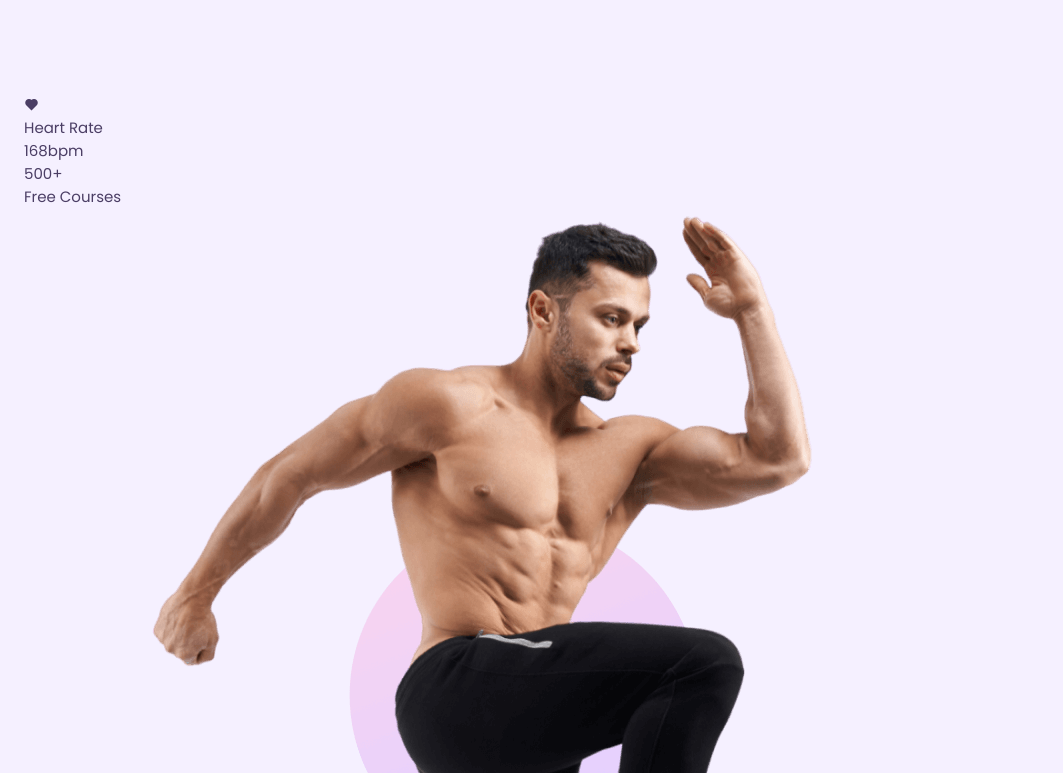
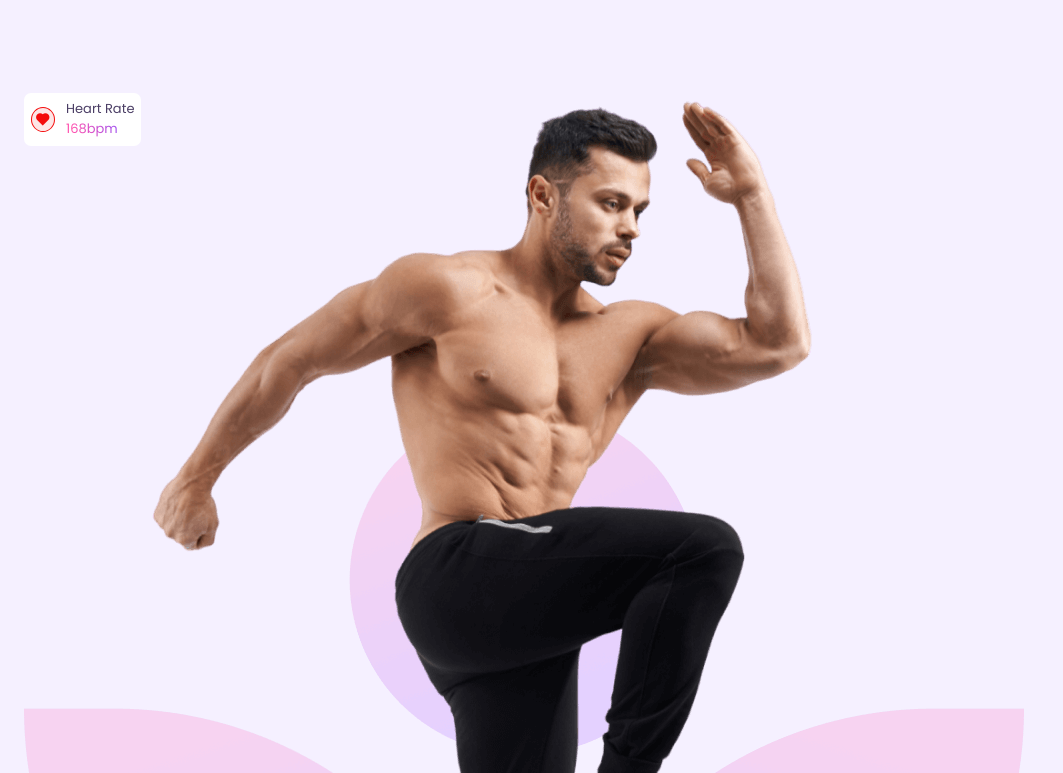
Before and after one commit to OrangaG/yoga-landing-page, a website built with Vite: page index.html in a window 1280 px wide. Shown: the part 2347-3120 px from the top of the page, without its empty margins (0-1063 px from the left). Built offline with nearby package versions, Linux system fonts and the light colour scheme.

Commit message:
health section done

```diff
--- a/index.html
+++ b/index.html
@@ -111,15 +111,16 @@
       <section class="health section" id="health">
         <div class="health__container grid">
           <div class="health__image__wrapper">
-            <div class="heart__info">
-              <div class="heart__icon"></div>
+            <div class="health__tag | top">
               <i class="ri-heart-fill"></i>
-              <p class="heart__title">Heart Rate</p>
-              <p class="heart__number">168bpm</p>
+              <div class="heart__box">
+                <p class="heart__title">Heart Rate</p>
+                <p class="tag__number">168bpm</p>
+              </div>
             </div>
 
-            <div class="health__courses">
-              <p class="courses__number">500+</p>
+            <div class="health__tag | row bottom">
+              <p class="tag__number">500+</p>
               <p class="courses__description">Free Courses</p>
             </div>
 
@@ -133,10 +134,10 @@
               and lead a healthy life with positive thoughts every day.
             </p>
 
-            <span class="btn--primary">
+            <div class="health__btn | btn--primary">
               <a href="#" class="health__link">Let's Start</a>
               <i class="ri-arrow-right-line"></i>
-            </span>
+            </div>
           </div>
         </div>
       </section>
--- a/src/sass/abstracts/_colors.scss
+++ b/src/sass/abstracts/_colors.scss
@@ -11,3 +11,6 @@ $text-color-light: hsl(260, 16%, 65%);
 $white-color: hsl(0, 0%, 100%);
 $body-color: hsl(260, 100%, 97%);
 $container-color: hsl(0, 0%, 100%);
+
+$heart-color: hsl(0, 91%, 50%);
+$heart-color-bg: hsla(0, 91%, 49%, 0.1);
--- a/src/sass/layout/_section.scss
+++ b/src/sass/layout/_section.scss
@@ -76,7 +76,7 @@
   display: flex;
   align-items: center;
   justify-content: center;
-  gap: 1rem;
+  gap: 1.5rem;
 }
 
 .influencers__number {
@@ -130,3 +130,55 @@
     }
   }
 }
+
+// Health
+.health__container {
+  gap: 3rem;
+}
+
+.health__image__wrapper {
+  position: relative;
+  z-index: -1;
+}
+.health__tag {
+  position: absolute;
+  display: inline-flex;
+  align-items: center;
+  gap: 0.7rem;
+  border-radius: 7px;
+  background-color: c.$white-color;
+  padding: 0.5em;
+  font-size: t.$small-font-size;
+}
+
+.row {
+  flex-direction: column;
+  align-items: flex-start;
+  gap: 0;
+}
+.bottom {
+  bottom: 0;
+  right: 0;
+}
+.tag__number {
+  background: c.$gradient-color;
+  color: transparent;
+  background-clip: text;
+  -webkit-background-clip: text;
+}
+
+.ri-heart-fill {
+  color: c.$heart-color;
+  background-color: c.$heart-color-bg;
+  border-radius: 50%;
+  border: 1px solid c.$heart-color;
+  padding: 0.2em;
+  font-size: 1rem;
+}
+
+.health__btn {
+  display: flex;
+  width: max-content;
+  margin-top: 2rem;
+  margin-inline: auto;
+}
```
